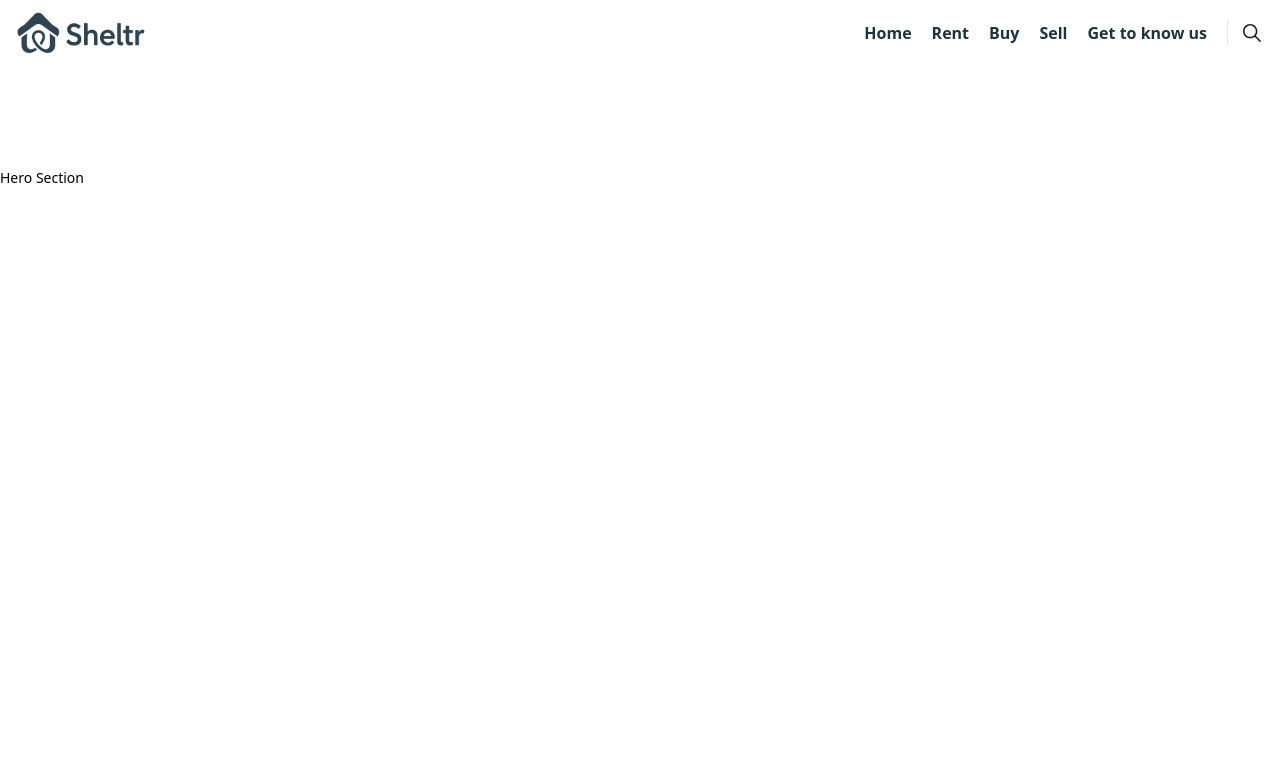
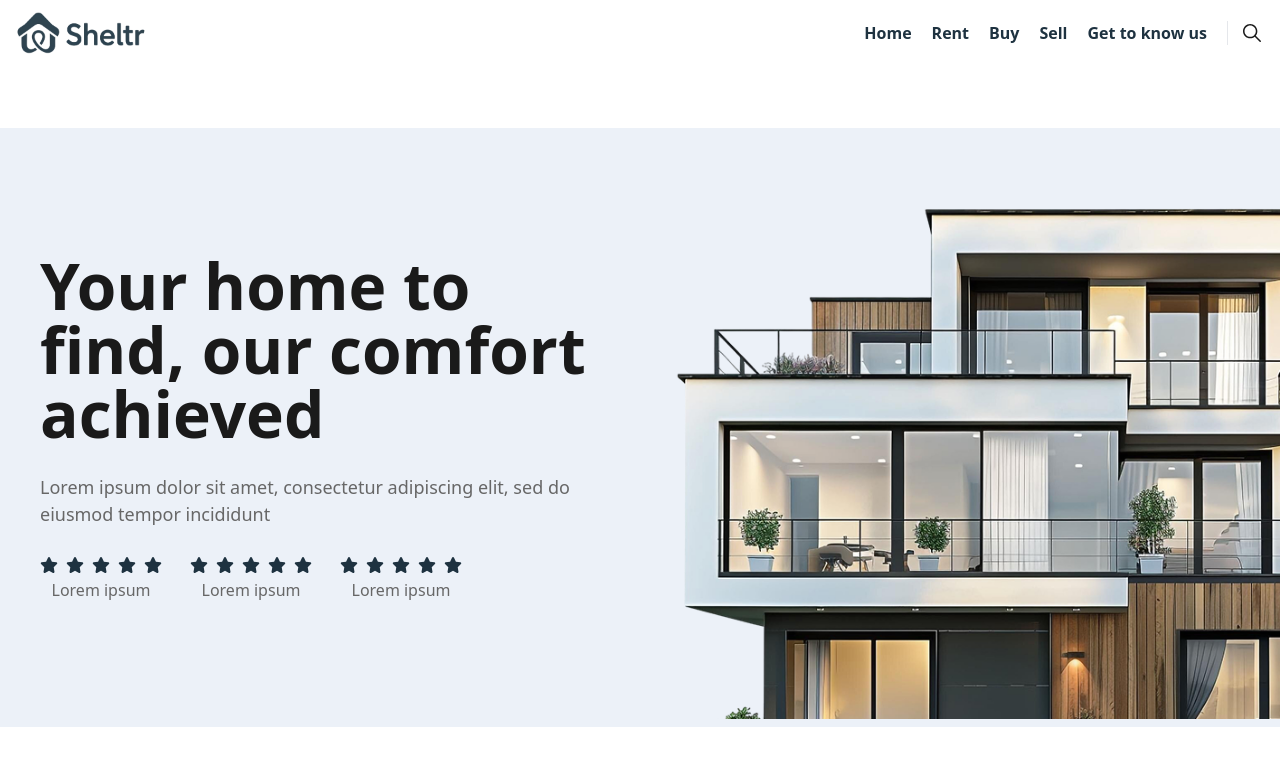
Before and after one commit to alonzojoe/sheltr, a React (Vite) app: page / in a window 1280 px wide. Shown: the top 766 px of the page. Built offline with nearby package versions, Linux system fonts and the light colour scheme.

Commit message:
styling UI UX of HomeSection

```diff
--- a/src/features/Hero/components/HeroSection.tsx
+++ b/src/features/Hero/components/HeroSection.tsx
@@ -1,7 +1,61 @@
+import Wrapper from "@/components/Containers/Wrapper";
+import HeroImg from "@/assets/images/hero.png";
+import { FaStar } from "react-icons/fa6";
 const HeroSection = () => {
   return (
-    <section id="home" className="pt-36 lg:pt-42">
-      Hero Section
+    <section id="home" className="pt-20 lg:pt-32">
+      <Wrapper className="px-0 py-2 bg-accent grid items-center grid-cols-1 md:grid-cols-2 gap-8">
+        <div className="flex flex-col space-y-7 pl-10">
+          <h1 className="text-title text-text-dark font-bold leading-16 whitespace-normal">
+            Your home to find, our comfort achieved
+          </h1>
+          <p className="text-text-sub">
+            Lorem ipsum dolor sit amet, consectetur adipiscing elit, sed do
+            eiusmod tempor incididunt
+          </p>
+          <div className="flex items-center gap-7">
+            <div className="flex flex-col space-y-1 items-center">
+              <div className="flex items-center gap-2">
+                {Array.from({ length: 5 })
+                  .map((_, index) => index + 1)
+                  .map((item) => (
+                    <FaStar className="text-primary" key={item} />
+                  ))}
+              </div>
+              <span className="text-text-sub text-base">Lorem ipsum</span>
+            </div>
+
+            <div className="flex flex-col space-y-1 items-center">
+              <div className="flex items-center gap-2">
+                {Array.from({ length: 5 })
+                  .map((_, index) => index + 1)
+                  .map((item) => (
+                    <FaStar className="text-primary" key={item} />
+                  ))}
+              </div>
+              <span className="text-text-sub text-base">Lorem ipsum</span>
+            </div>
+
+            <div className="flex flex-col space-y-1 items-center">
+              <div className="flex items-center gap-2">
+                {Array.from({ length: 5 })
+                  .map((_, index) => index + 1)
+                  .map((item) => (
+                    <FaStar className="text-primary" key={item} />
+                  ))}
+              </div>
+              <span className="text-text-sub text-base">Lorem ipsum</span>
+            </div>
+          </div>
+        </div>
+        <div className="flex items-center justify-end relative">
+          <img
+            className="h-auto w-[553px] xl:w-[753px]"
+            src={HeroImg}
+            alt="hero-img"
+          />
+        </div>
+      </Wrapper>
     </section>
   );
 };
--- a/src/index.css
+++ b/src/index.css
@@ -3,7 +3,7 @@
 @theme {
     --color-text-dark: #1A1A1A;
     --color-primary: #1E3240;
-    --color-accent: ##ECF1F8;
+    --color-accent: #ECF1F8;
     --color-text-title: #212121;
     --color-text-sub: #676767;
     --text-title: 64px;
--- a/src/layouts/LandingLayout.tsx
+++ b/src/layouts/LandingLayout.tsx
@@ -5,7 +5,7 @@ const LandingLayout = () => {
   return (
     <>
       <Navbar />
-      <main className="text-sm text-sub antialiased">
+      <main className="text-body text-sub antialiased">
         <Outlet />
       </main>
     </>
```
